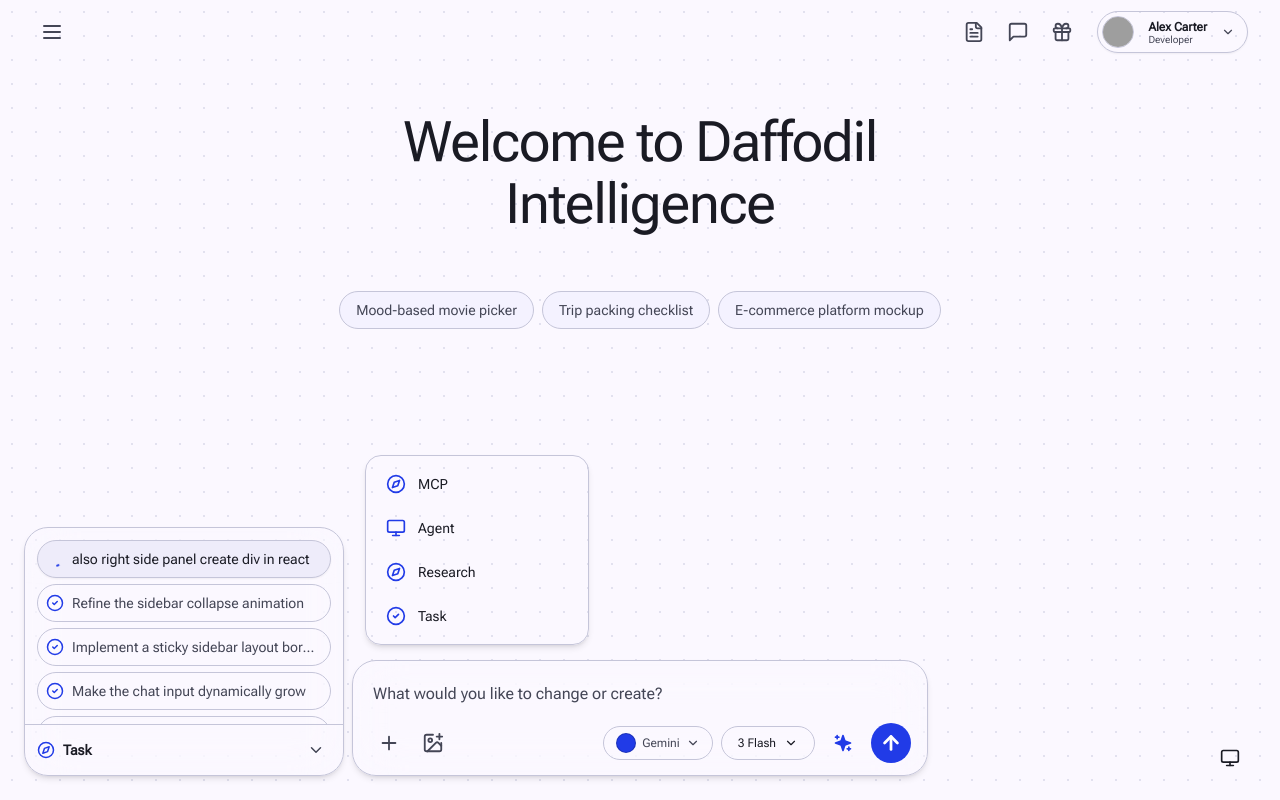
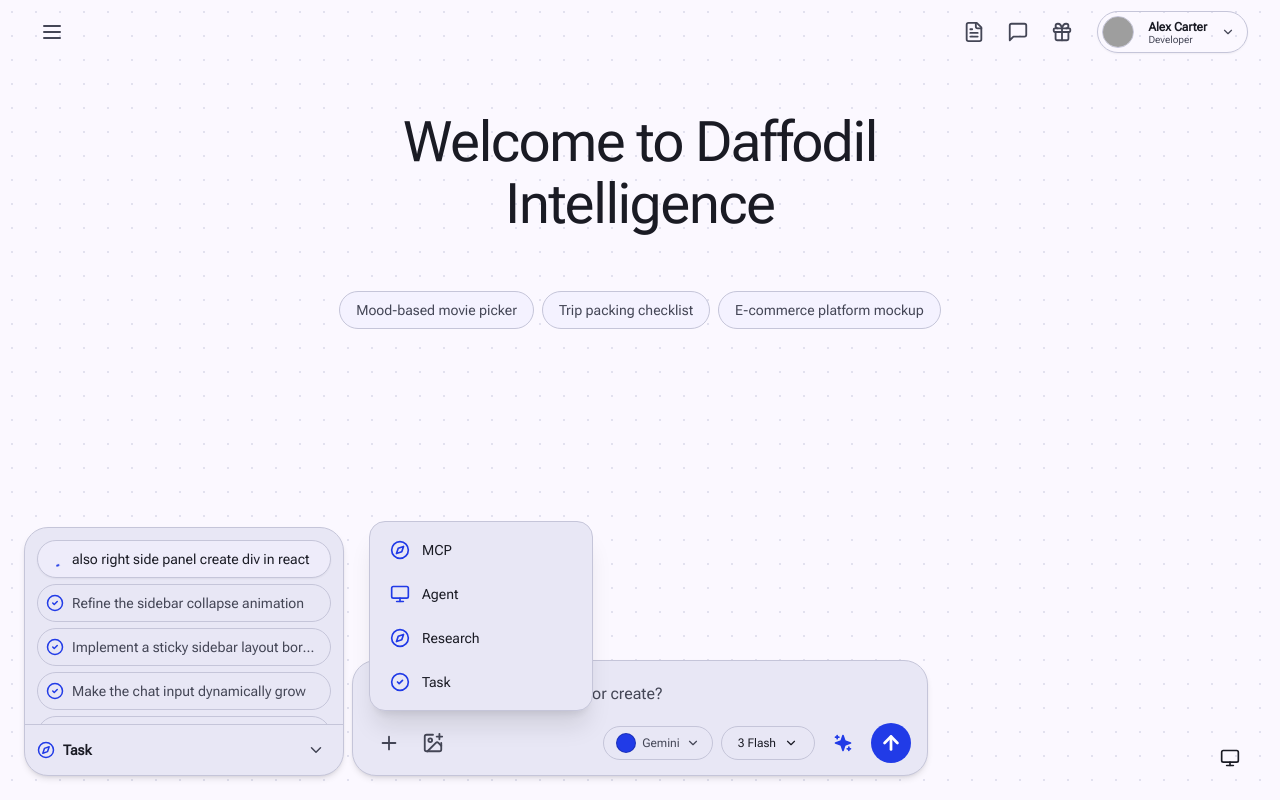
Before and after one commit to theshoaibme/daffodil-intelligence, a React (Vite) app in the folder apps/web/: page / in a window 1280 px wide. Both pictures are taken after a click on the button 389 px from the left and 743 px from the top of the page. Built offline with nearby package versions, Linux system fonts and the light colour scheme; grey boxes are pictures that could not be loaded.

Commit message:
refactor: remove backdrop blur for performance and implement click-outside closing for PromptBar menu

```diff
--- a/apps/web/src/components/layout/Header.tsx
+++ b/apps/web/src/components/layout/Header.tsx
@@ -71,7 +71,7 @@
                 animate={{ opacity: 1, y: 0, scale: 1 }}
                 exit={{ opacity: 0, y: 10, scale: 0.95 }}
                 transition={{ duration: 0.15, ease: "easeOut" }}
-                className="absolute right-0 mt-2 w-64 bg-surface-container-highest/95 backdrop-blur-xl border border-outline-variant/40 rounded-2xl shadow-xl z-50 overflow-hidden p-3"
+                className="absolute right-0 mt-2 w-64 bg-surface-container-highest border border-outline-variant/40 rounded-2xl shadow-xl z-50 overflow-hidden p-3"
               >
                 {/* User Profile Card */}
                 <div className="flex items-center gap-3 p-2 pb-3 border-b border-outline-variant/20">
@@ -89,15 +89,17 @@
                 </div>
 
                 {/* Theme Settings Mode */}
-                <div className="flex items-center justify-between p-2.5 my-1.5 hover:bg-surface-container/30 rounded-lg transition-colors">
+                <div
+                  onClick={toggleTheme}
+                  className="flex items-center justify-between p-2.5 my-1.5 hover:bg-surface-container-high rounded-lg transition-colors cursor-pointer select-none"
+                >
                   <div className="flex items-center gap-2.5 text-on-surface">
                     {mode === 'dark' ? <Moon size={16} className="text-primary" /> : <Sun size={16} className="text-primary" />}
                     <span className="text-sm font-medium">Dark Theme</span>
                   </div>
                   {/* Google Switch */}
                   <div
-                    onClick={toggleTheme}
-                    className={`w-11 h-6 rounded-full p-0.5 flex items-center cursor-pointer border transition-colors ${
+                    className={`w-11 h-6 rounded-full p-0.5 flex items-center border transition-colors ${
                       mode === 'dark'
                         ? 'bg-primary/20 border-primary/40 justify-end'
                         : 'bg-surface-container border-outline-variant/40 justify-start'
--- a/apps/web/src/components/layout/PromptBar.tsx
+++ b/apps/web/src/components/layout/PromptBar.tsx
@@ -1,4 +1,4 @@
-import React from "react";
+import React, { useRef, useEffect } from "react";
 import {
   Plus,
   ImagePlus,
@@ -31,31 +31,25 @@
   setPlusMenuOpen,
   textareaRef
 }: PromptBarProps) {
+  const plusMenuRef = useRef<HTMLDivElement>(null);
+
+  // Close plus menu on click outside
+  useEffect(() => {
+    const handleClickOutside = (event: MouseEvent) => {
+      if (plusMenuRef.current && !plusMenuRef.current.contains(event.target as Node)) {
+        setPlusMenuOpen(false);
+      }
+    };
+    document.addEventListener("mousedown", handleClickOutside);
+    return () => document.removeEventListener("mousedown", handleClickOutside);
+  }, [setPlusMenuOpen]);
+
   return (
     <motion.div
       layout
       className={`fixed transition-all z-50 transform flex justify-center w-full px-4 pointer-events-none ${isSent ? 'bottom-6 left-6 max-w-[480px] justify-start' : 'bottom-6 left-0'}`}
     >
-      <div className="w-full max-w-xl bg-surface-container-high/80 backdrop-blur-xl border border-outline-variant/40 flex flex-col gap-2 rounded-3xl p-3 relative shadow-md pointer-events-auto">
-        {/* Plus Menu Popup */}
-        <AnimatePresence>
-          {plusMenuOpen && (
-            <motion.div
-              initial={{ opacity: 0, scale: 0.95, y: 10 }}
-              animate={{ opacity: 1, scale: 1, y: 0 }}
-              exit={{ opacity: 0, scale: 0.95, y: 10 }}
-              className="absolute bottom-full left-3 mb-4 w-56 bg-surface-container-high/95 backdrop-blur-2xl border border-outline-variant/40 rounded-2xl shadow-md z-[60]"
-            >
-              <div className="p-2 space-y-1">
-                <DropdownItem icon={<Compass className="text-primary" size={20} />} text="MCP" />
-                <DropdownItem icon={<Monitor className="text-primary" size={20} />} text="Agent" />
-                <DropdownItem icon={<Compass className="text-primary" size={20} />} text="Research" />
-                <DropdownItem icon={<CheckCircle2 className="text-primary" size={20} />} text="Task" />
-              </div>
-            </motion.div>
-          )}
-        </AnimatePresence>
-
+      <div className="w-full max-w-xl bg-surface-container-high border border-outline-variant/40 flex flex-col gap-2 rounded-3xl p-3 relative shadow-md pointer-events-auto">
         <textarea
           ref={textareaRef}
           rows={1}
@@ -67,33 +61,56 @@
 
         <div className="flex items-center justify-between px-1">
           <div className="flex items-center gap-1">
-            <button
-              onClick={() => setPlusMenuOpen(!plusMenuOpen)}
-              className="w-10 h-10 flex items-center justify-center text-on-surface-variant hover:text-on-surface hover:bg-surface-container-highest rounded-full transition-all"
-            >
-              <Plus size={22} />
-            </button>
-            <button className="w-10 h-10 flex items-center justify-center text-on-surface-variant hover:text-on-surface hover:bg-surface-container-highest rounded-full transition-all">
+            {/* Plus Menu Popup wrapper */}
+            <div className="relative" ref={plusMenuRef}>
+              <button
+                onClick={() => setPlusMenuOpen(!plusMenuOpen)}
+                className="w-10 h-10 flex items-center justify-center text-on-surface-variant hover:text-on-surface hover:bg-surface-container-highest rounded-full transition-all cursor-pointer border-0 outline-none"
+              >
+                <Plus size={22} />
+              </button>
+
+              <AnimatePresence>
+                {plusMenuOpen && (
+                  <motion.div
+                    initial={{ opacity: 0, scale: 0.95, y: 10 }}
+                    animate={{ opacity: 1, scale: 1, y: 0 }}
+                    exit={{ opacity: 0, scale: 0.95, y: 10 }}
+                    transition={{ duration: 0.12, ease: "easeOut" }}
+                    className="absolute bottom-full left-0 mb-3 w-56 bg-surface-container-high border border-outline-variant/40 rounded-2xl shadow-xl z-[60] overflow-hidden"
+                  >
+                    <div className="p-2 space-y-1">
+                      <DropdownItem icon={<Compass className="text-primary" size={20} />} text="MCP" />
+                      <DropdownItem icon={<Monitor className="text-primary" size={20} />} text="Agent" />
+                      <DropdownItem icon={<Compass className="text-primary" size={20} />} text="Research" />
+                      <DropdownItem icon={<CheckCircle2 className="text-primary" size={20} />} text="Task" />
+                    </div>
+                  </motion.div>
+                )}
+              </AnimatePresence>
+            </div>
+
+            <button className="w-10 h-10 flex items-center justify-center text-on-surface-variant hover:text-on-surface hover:bg-surface-container-highest rounded-full transition-all cursor-pointer border-0 outline-none">
               <ImagePlus size={22} />
             </button>
           </div>
 
           <div className="flex items-center gap-2">
-            <div className="flex items-center gap-1.5 bg-surface-container-highest/60 hover:bg-surface-container-highest px-3 py-1.5 border border-outline-variant/20 cursor-pointer transition-colors rounded-full lg:flex hidden">
+            <div className="flex items-center gap-1.5 bg-surface-container-highest/60 hover:bg-surface-container-highest px-3 py-1.5 border border-outline-variant/20 cursor-pointer transition-colors rounded-full lg:flex hidden select-none">
               <div className="w-5 h-5 rounded-full bg-primary border border-black/20"></div>
               <span className="text-xs font-medium text-on-surface-variant">Gemini</span>
               <ChevronDown size={14} className="text-on-surface-variant" />
             </div>
-            <button className="flex items-center gap-2 bg-surface-container-highest/60 hover:bg-surface-container-highest px-4 py-2 text-on-surface transition-colors border border-outline-variant/20 rounded-full">
+            <button className="flex items-center gap-2 bg-surface-container-highest/60 hover:bg-surface-container-highest px-4 py-2 text-on-surface transition-colors border border-outline-variant/20 rounded-full cursor-pointer outline-none">
               <span className="text-xs font-medium">3 Flash</span>
               <ChevronDown size={14} />
             </button>
-            <button className="w-10 h-10 flex items-center justify-center bg-primary/10 text-primary hover:bg-primary/20 rounded-full transition-all">
+            <button className="w-10 h-10 flex items-center justify-center bg-primary/10 text-primary hover:bg-primary/20 rounded-full transition-all cursor-pointer border-0 outline-none">
               <Sparkles size={20} fill="currentColor" />
             </button>
             <button
               onClick={handleSend}
-              className="w-10 h-10 flex items-center justify-center bg-primary text-on-primary rounded-full hover:opacity-90 transition-all font-bold"
+              className="w-10 h-10 flex items-center justify-center bg-primary text-on-primary rounded-full hover:opacity-90 transition-all font-bold cursor-pointer border-0 outline-none"
             >
               <ArrowUp size={22} strokeWidth={3} />
             </button>
--- a/apps/web/src/components/layout/TaskPanel/TaskPanel.tsx
+++ b/apps/web/src/components/layout/TaskPanel/TaskPanel.tsx
@@ -71,7 +71,7 @@
 
   return (
     <div
-      className="fixed bottom-4 left-4 right-4 sm:right-auto sm:bottom-6 sm:left-6 w-auto sm:w-[320px] bg-surface-container-high/90 backdrop-blur-xl border border-outline-variant/40 shadow-md z-30 flex flex-col overflow-hidden rounded-3xl"
+      className="fixed bottom-4 left-4 right-4 sm:right-auto sm:bottom-6 sm:left-6 w-auto sm:w-[320px] bg-surface-container-high border border-outline-variant/40 shadow-md z-30 flex flex-col overflow-hidden rounded-3xl"
       id="agent-log-panel"
     >
       {/* Smooth Spring Panel Body */}
```
